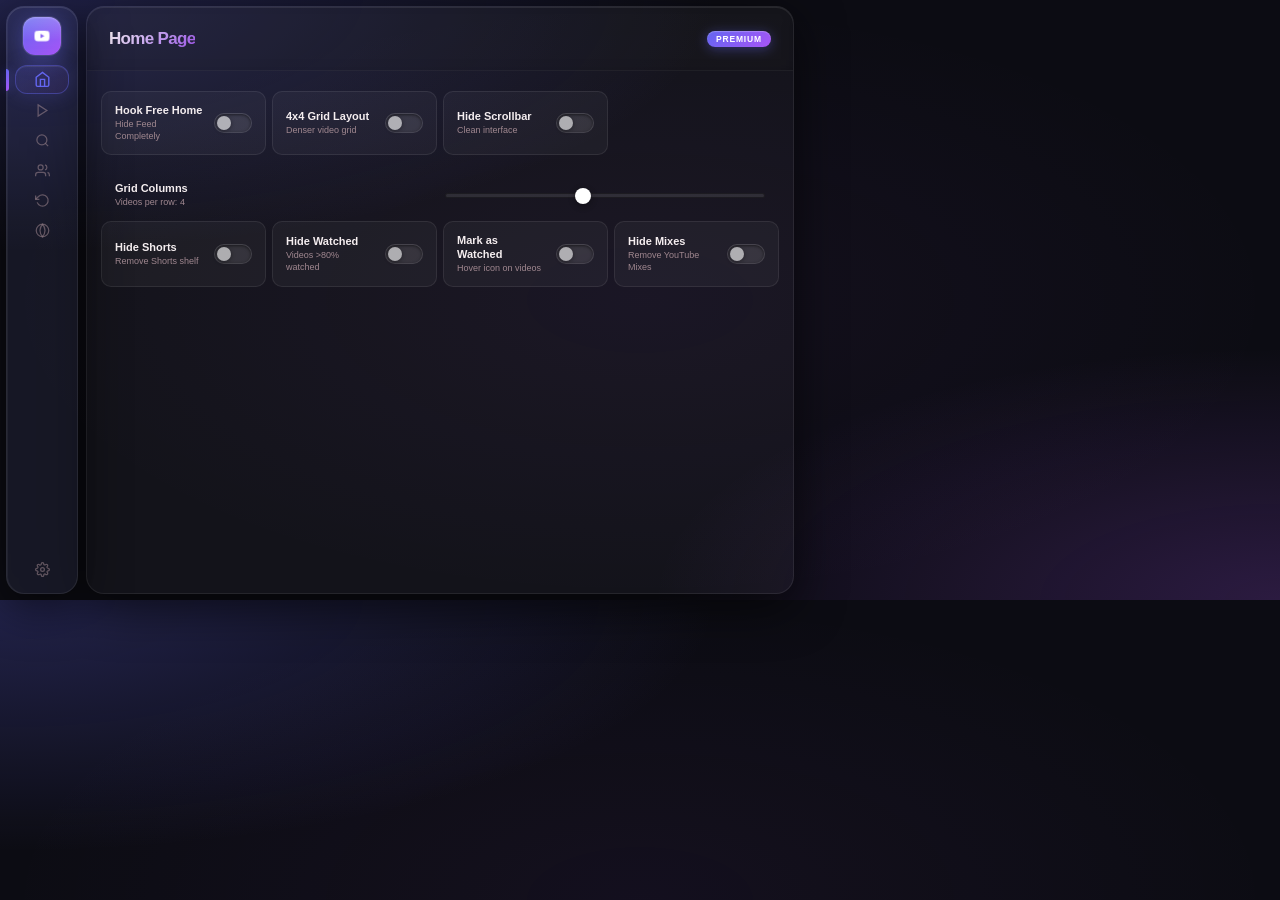
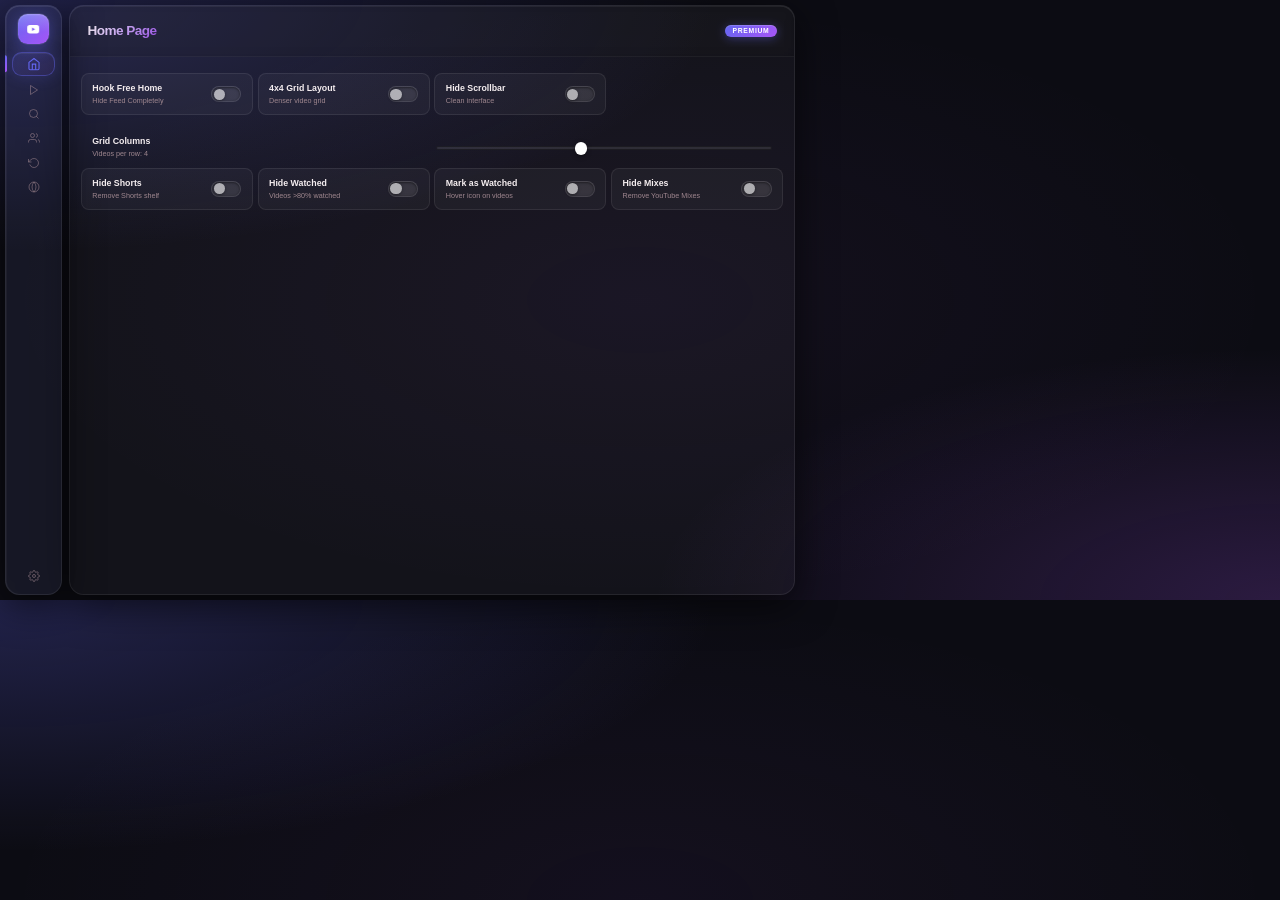

Refactor: improve hotkeys UI and apply performance/architectural fixes

--- a/src/popup/popup.css
+++ b/src/popup/popup.css
@@ -89,7 +89,8 @@
 *, *::before, *::after { box-sizing: border-box; }
 body {
   margin: 0; padding: 6px;
-  width: 800px; height: 600px;
+  width: 1000px; height: 750px;
+  zoom: 0.8;
   font-family: 'Inter', sans-serif;
   font-size: 14px;
   background: var(--bg-primary);
@@ -413,10 +414,10 @@ body {
 }
 .setting-item:hover { background: rgba(255, 255, 255, 0.03); transform: translateX(2px); }
 
-/* ─── Feature grid — 2-column ─── */
+/* ─── Feature grid ─── */
 .feature-grid {
   display: grid;
-  grid-template-columns: repeat(2, 1fr);
+  grid-template-columns: repeat(3, 1fr);
   gap: 8px;
 }
 
@@ -633,7 +634,7 @@ input[type="range"]:focus::-webkit-slider-runnable-track { background: rgba(255,
 .view-mode-btn.active { background: var(--accent-grad); color: #fff; border-radius: var(--r-sm); }
 
 /* ─── Theme grid ─── */
-.theme-grid { display: grid; grid-template-columns: repeat(2,1fr); gap: 8px; margin-top: 10px; width: 100%; }
+.theme-grid { display: grid; grid-template-columns: repeat(3,1fr); gap: 8px; margin-top: 10px; width: 100%; }
 .theme-btn {
   display: flex; align-items: center; gap: 10px; padding: 10px 12px;
   background: var(--bg-card); border: 1px solid var(--border);
@@ -666,16 +667,20 @@ input[type="color"]::-webkit-color-swatch { border: 2px solid rgba(255,255,255,.
 
 /* ─── Shortcut rows ─── */
 .shortcut-row {
-  display: flex; align-items: center; justify-content: space-between;
-  padding: 5px 0; font-size: 11px; color: var(--text-2);
-  border-bottom: 1px solid rgba(255,255,255,.05);
+  display: flex; flex-direction: column; align-items: flex-start; gap: 6px;
+  padding: 8px 10px; font-size: 11px; color: var(--text-1);
+  background: rgba(255,255,255,0.03);
+  border: 1px solid rgba(255,255,255,0.06);
+  border-radius: 8px;
 }
+.shortcut-row span { font-weight: 500; }
 .shortcut-input {
-  width: 90px; background: var(--bg-card);
+  width: 100%; background: rgba(0,0,0,0.3);
   border: 1px solid rgba(255,255,255,.12);
   border-radius: var(--r-sm); color: #fff;
   font-size: 11px; font-family: 'Inter', monospace;
-  text-align: center; padding: 3px 6px; outline: none; cursor: text;
+  text-align: center; padding: 6px; outline: none; cursor: text;
+  transition: border-color 0.2s, background 0.2s;
 }
 .shortcut-input:focus { border-color: var(--accent-primary); background: var(--red-dim); }
 
@@ -692,6 +697,8 @@ input[type="color"]::-webkit-color-swatch { border: 2px solid rgba(255,255,255,.
 .theme-select option { background: #1a1a1a; color: white; }
 
 /* ─── Inline setting row (customization) ─── */
+.select-grid { display: grid; grid-template-columns: repeat(2, 1fr); gap: 8px; }
+.hotkey-grid { display: grid; grid-template-columns: repeat(2, 1fr); gap: 12px; padding: 0 10px 10px; }
 .inline-setting-row {
   display: flex; align-items: center; justify-content: space-between;
   padding: 12px 14px; border-radius: 12px; transition: all 0.25s var(--ease-spring);
@@ -730,7 +737,7 @@ input[type="color"]::-webkit-color-swatch { border: 2px solid rgba(255,255,255,.
 /* ─── Modes grid (dashboard) ─── */
 .modes-grid {
   display: grid;
-  grid-template-columns: repeat(2, 1fr);
+  grid-template-columns: repeat(3, 1fr);
   gap: 8px;
 }
 
